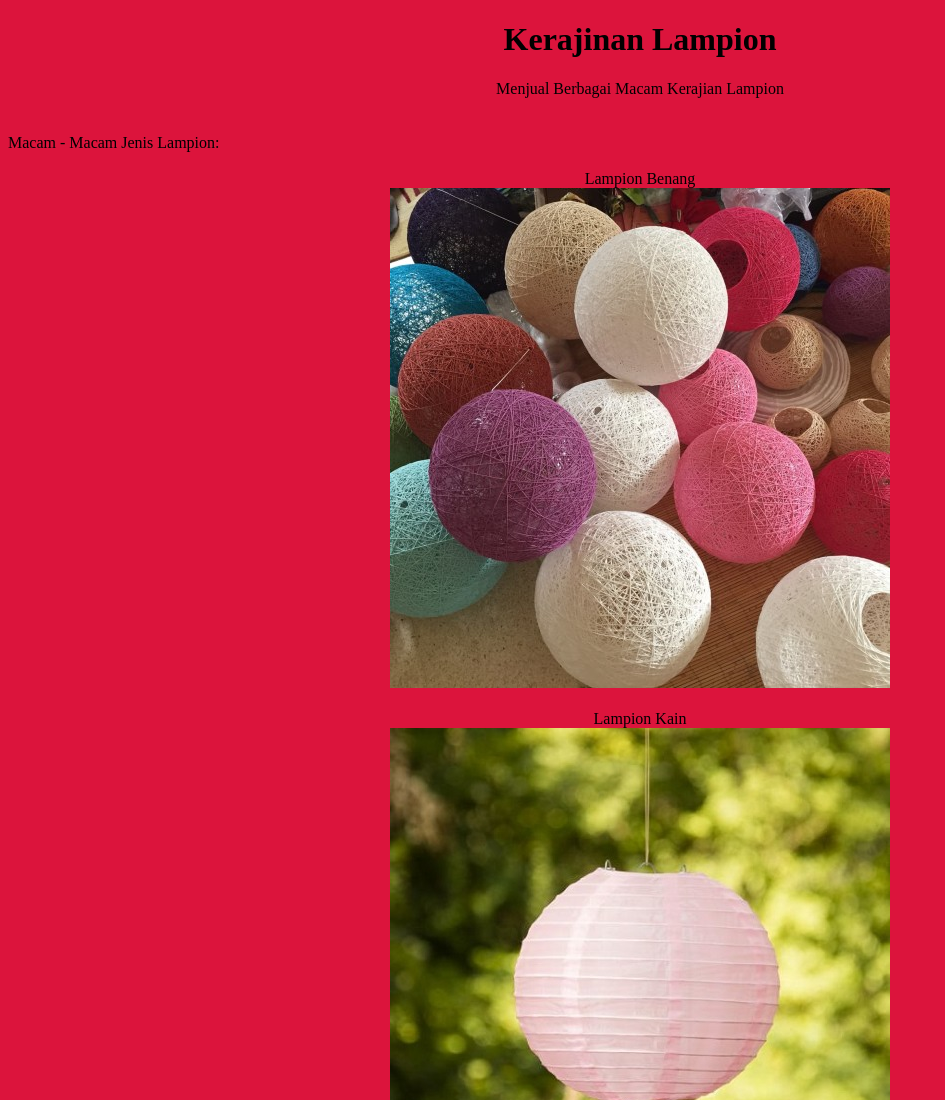
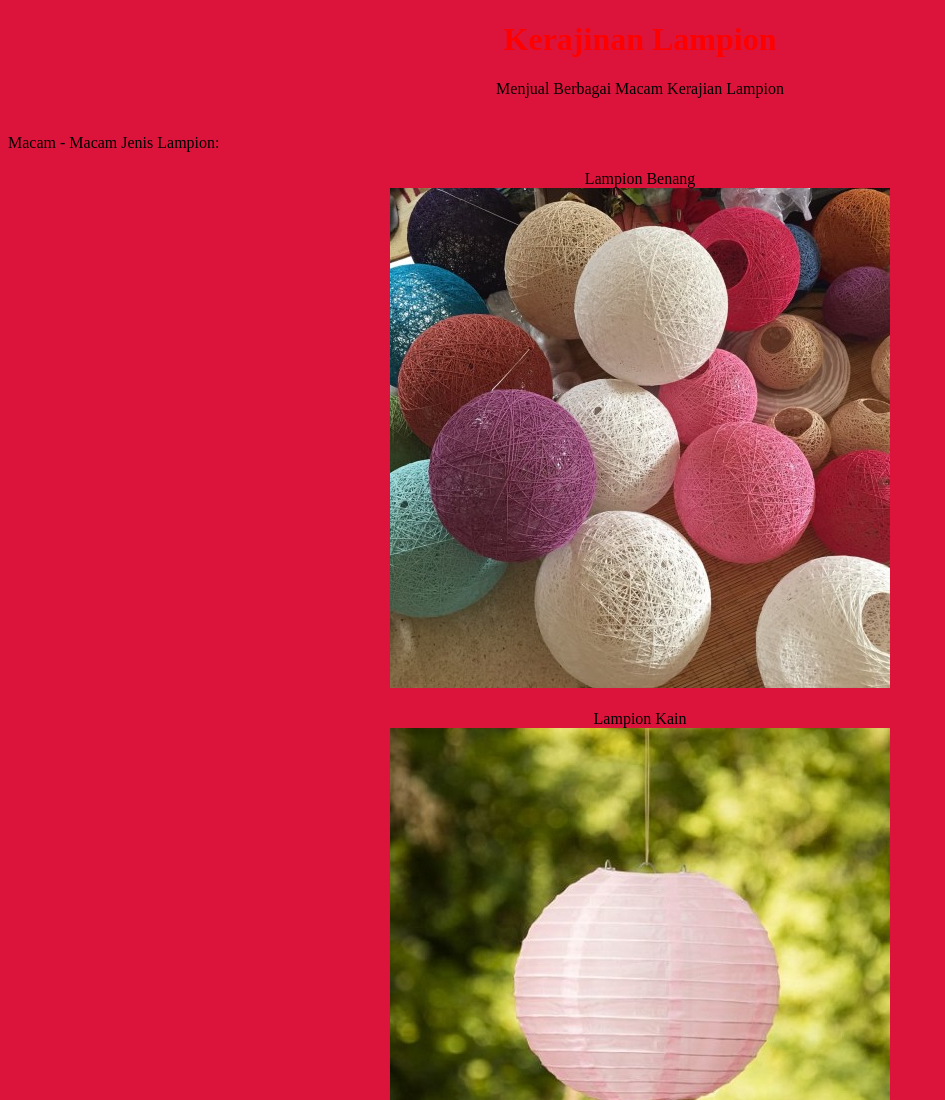
Before and after one commit to scharrrrr/pkwu, a plain HTML site: page index.html in a window 1280 px wide. Shown: the top 1100 px of the page, without its empty margins (0-945 px from the left). Drawn offline with Linux system fonts and the light colour scheme.

Commit message:
Update style.css

```diff
--- a/style.css
+++ b/style.css
@@ -1,6 +1,7 @@
-
-
-
 body{
     background-color: crimson;
 }
+
+.Judul{
+    color: red;
+}
```
